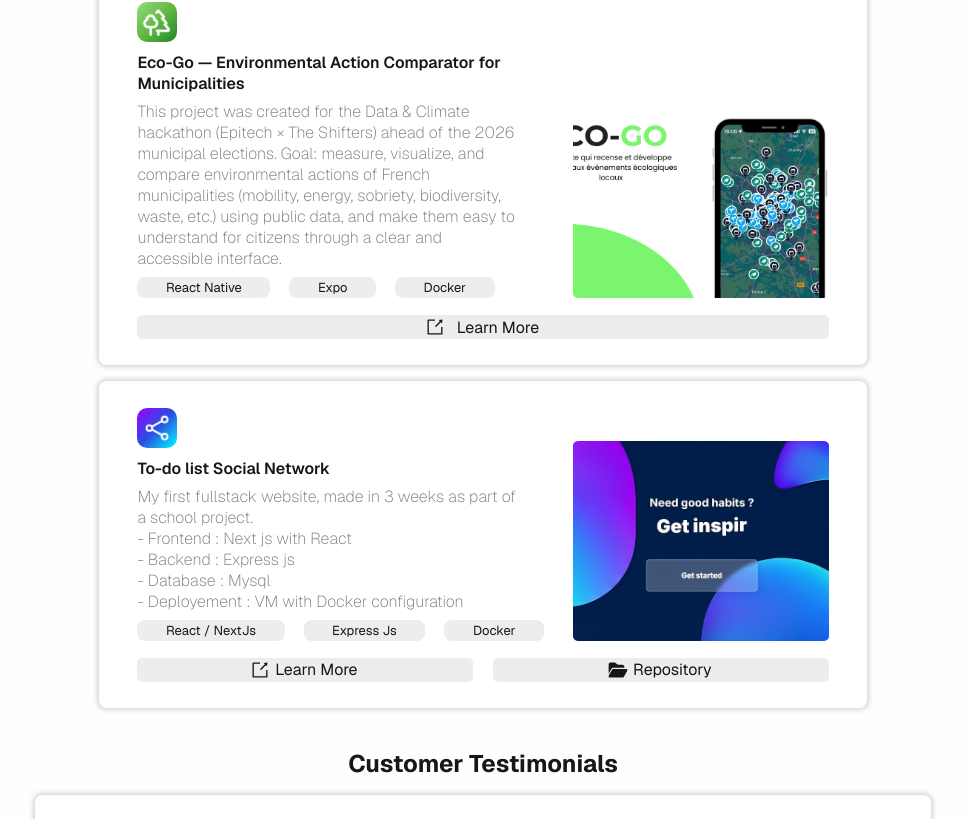
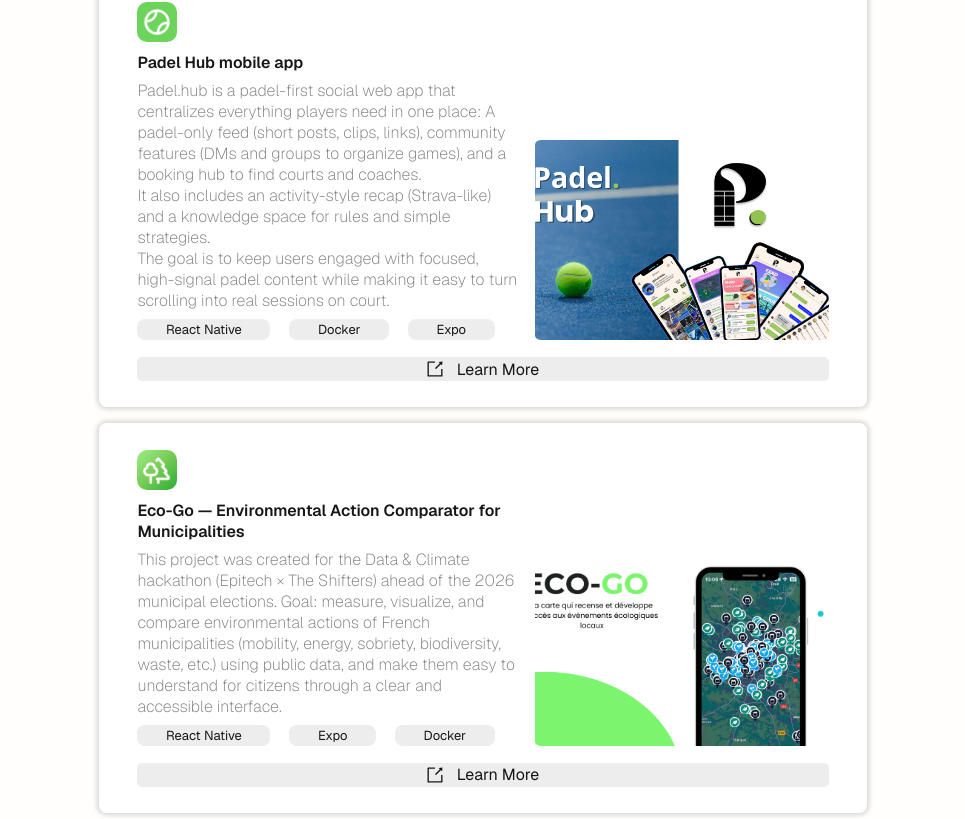
Before and after one commit to MXXR-Fivem/Portfolio-Theo-Busiris, a Next.js app: page / in a window 1280 px wide. Shown: the part 1400-2219 px from the top of the page, without its empty margins (157-1122 px from the left). Built offline with nearby package versions, Linux system fonts and the light colour scheme; no server answers.

Commit message:
Add padel hub project

```diff
--- a/src/component/Portfolio.jsx
+++ b/src/component/Portfolio.jsx
@@ -3,6 +3,7 @@
 import styles from "./Portfolio.module.css"
 import { AiOutlineExport } from "react-icons/ai";
 import { SiFivem } from "react-icons/si";
+import { BiTennisBall } from "react-icons/bi";
 import { IoShareSocialOutline } from "react-icons/io5";
 import { FaFolderOpen } from "react-icons/fa6";
 import { LuTrees } from "react-icons/lu";
@@ -21,8 +22,18 @@
         },
         {
             id: 2,
+            icon: <BiTennisBall style={{"transform":"scale(1.9)", "color":"white"}}/>,
+            background: "#6cd45a",
+            title: "Padel Hub mobile app",
+            description: "Padel.hub is a padel-first social web app that centralizes everything players need in one place: A padel-only feed (short posts, clips, links), community features (DMs and groups to organize games), and a booking hub to find courts and coaches.\nIt also includes an activity-style recap (Strava-like) and a knowledge space for rules and simple strategies.\nThe goal is to keep users engaged with focused, high-signal padel content while making it easy to turn scrolling into real sessions on court.",
+            tags: ["React Native", "Docker", "Expo"],
+            link: "https://github.com/MXXR-Fivem/Padel-hub",
+            image: "./padel_hub.png",
+        },
+        {
+            id: 3,
             icon: <LuTrees style={{"transform":"scale(1.9)", "color":"white"}}/>,
-            background: "linear-gradient(135deg,rgb(144, 219, 126) 0%,rgb(98, 184, 64) 50%,rgb(32, 134, 40) 100%)",
+            background: "linear-gradient(135deg,rgb(157, 237, 136) 0%,rgb(117, 203, 83) 50%,rgb(43, 173, 54) 100%)",
             title: "Eco-Go — Environmental Action Comparator for Municipalities",
             description: "This project was created for the Data & Climate hackathon (Epitech × The Shifters) ahead of the 2026 municipal elections. Goal: measure, visualize, and compare environmental actions of French municipalities (mobility, energy, sobriety, biodiversity, waste, etc.) using public data, and make them easy to understand for citizens through a clear and accessible interface.",
             tags: ["React Native", "Expo", "Docker"],
@@ -30,7 +41,7 @@
             image: "./ecogo.png",
         },
         {
-            id: 3,
+            id: 4,
             icon: <IoShareSocialOutline style={{"transform":"scale(1.9)", "color":"white"}}/>,
             background: "linear-gradient(135deg,rgb(156, 0, 255) 0%,rgb(42, 79, 226) 50%,rgb(0, 255, 255) 100%)",
             title: "To-do list Social Network",
--- a/src/component/Portfolio.module.css
+++ b/src/component/Portfolio.module.css
@@ -193,7 +193,7 @@
 
     .topRightContainer {
         height: 25vh;
-        width: 37%;
+        width: 42.5%;
         margin-top: 2%;
         border-radius: 2.25%;
         overflow: hidden;
```
Also changed, not shown: public/padel_hub.png (added).
